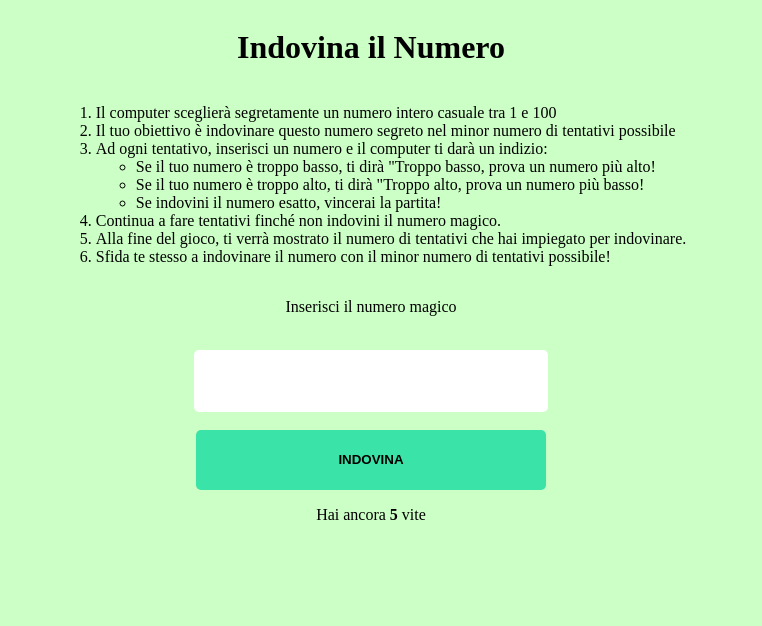
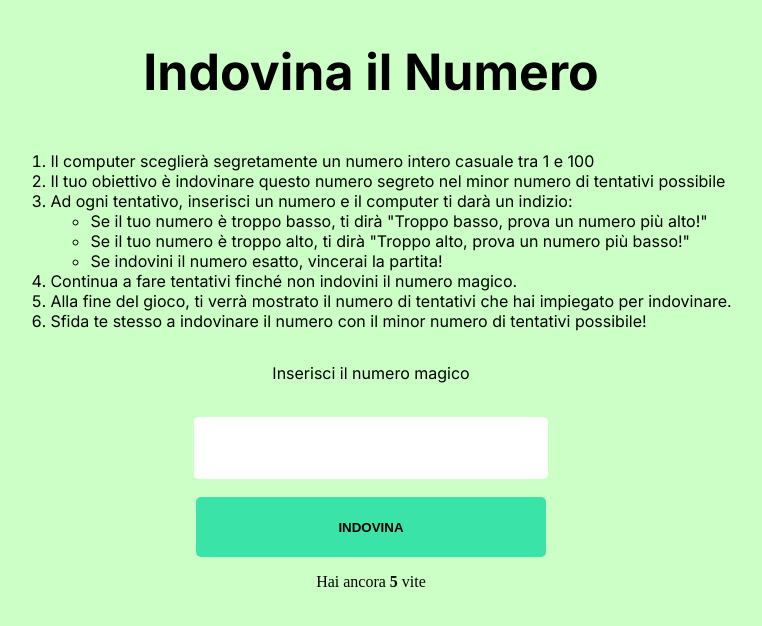
Before and after one commit to andrew26351/Consegna_2_Magic_Number, a plain HTML site: page index.html in a window 1280 px wide. Shown: the whole page, without its empty margins (269-1031 px from the left). Drawn offline with Linux system fonts and the light colour scheme.

Commit message:
commit finale cambiato font

```diff
--- a/index.html
+++ b/index.html
@@ -4,9 +4,13 @@
     <meta charset="UTF-8">
     <meta name="viewport" content="width=device-width, initial-scale=1.0">
     <title>Document</title>
-
-
     <style>
+        @import url('https://fonts.googleapis.com/css2?family=Inter:ital,opsz,wght@0,14..32,100..900;1,14..32,100..900&display=swap');
+        .inter{
+            font-family: "Inter", sans-serif;
+            font-optical-sizing: auto;
+            font-style: normal;
+        }
 
         body{
             display: flex;
@@ -41,18 +45,24 @@
             text-align: center;
         }
 
+        .title{
+            font-size: 50px;
+        }
+
+        ol, p{
+            font-size: 16px;
+        }
     </style>
-
 </head>
 <body>
-    <h1 class="title">Indovina il Numero</h1>
-    <ol class="list">
+    <h1 class="title inter">Indovina il Numero</h1>
+    <ol class="list inter">
         <li>Il computer sceglierà segretamente un numero intero casuale tra 1 e 100</li>
         <li>Il tuo obiettivo è indovinare questo numero segreto nel minor numero di tentativi possibile</li>
         <li>Ad ogni tentativo, inserisci un numero e il computer ti darà un indizio:</li>
         <ul>
-            <li>Se il tuo numero è troppo basso, ti dirà "Troppo basso, prova un numero più alto!</li>
-            <li>Se il tuo numero è troppo alto, ti dirà "Troppo alto, prova un numero più basso!</li>
+            <li>Se il tuo numero è troppo basso, ti dirà "Troppo basso, prova un numero più alto!"</li>
+            <li>Se il tuo numero è troppo alto, ti dirà "Troppo alto, prova un numero più basso!"</li>
             <li>Se indovini il numero esatto, vincerai la partita!</li>
         </ul>
         <li>Continua a fare tentativi finché non indovini il numero magico.</li>
@@ -60,16 +70,13 @@
         <li>Sfida te stesso a indovinare il numero con il minor numero di tentativi possibile!</li>
     </ol>
 
-
-
-    <p>Inserisci il numero magico</p>
+    <p class="inter">Inserisci il numero magico</p>
     <form>
         <input type="number" id="guess" min="0" max="99">
         <input type="button" id="guessBtn" value="INDOVINA">
     </form>
     <p id="output"></p>
 
-
     <script type="text/javascript" src = "static/js/script.js"></script>
 </body>
 </html>
--- a/static/js/script.js
+++ b/static/js/script.js
@@ -14,7 +14,6 @@ output.innerHTML = `Hai ancora <strong> ${vite} </strong> vite`;
 function handleClick() {
     const userField = document.querySelector("#guess");
     const userNumber = parseInt(userField.value);
-    console.log(guessNumber)
 
     if (vite > 0) {
         if (isNaN(userNumber) || userNumber < 0 || userNumber > 100) {
```
